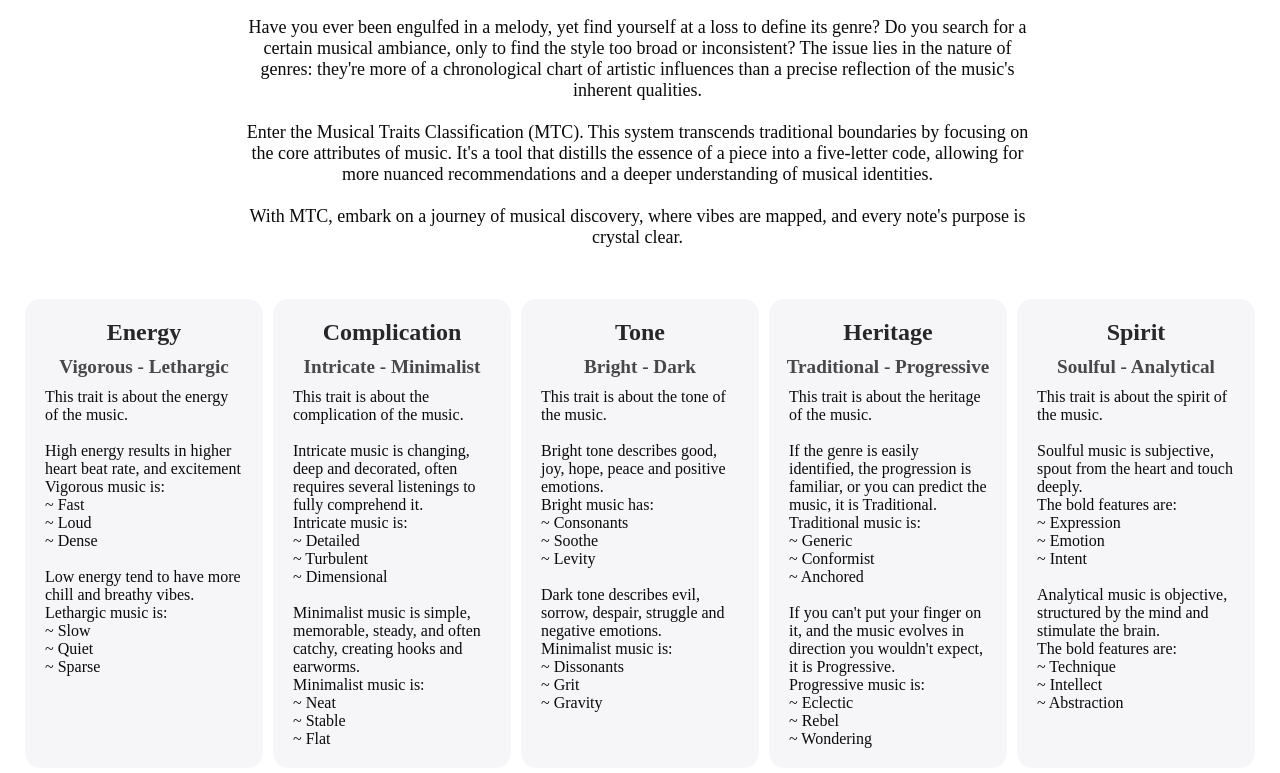
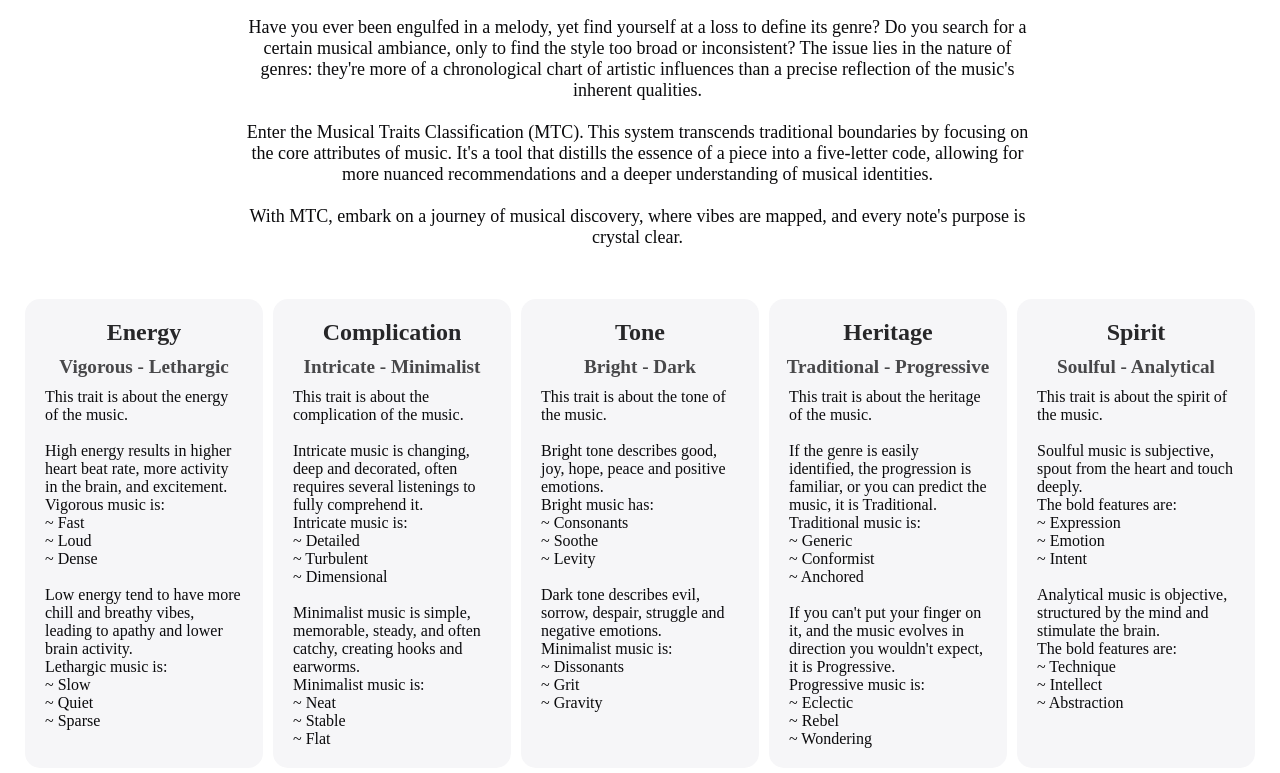
Before and after one commit to noamnavon/Orchive, a plain HTML site: page MTC.html in a window 1280 px wide. Shown: the part 147-920 px from the top of the page. Drawn offline with Linux system fonts and the light colour scheme.

Commit message:
Indentation and added content

```diff
--- a/MTC.html
+++ b/MTC.html
@@ -91,7 +91,7 @@
         <div class="trait-box">
           <p class="trait">
             This trait is about the energy of the music.<br><br>
-            High energy results in higher heart beat rate, and excitement<br>
+            High energy results in higher heart beat rate, more activity in the brain, and excitement.<br>
             Vigorous music is:
             <br> ~ Fast
             <br> ~ Loud
@@ -99,7 +99,7 @@
 
             <br><br>
 
-            Low energy tend to have more chill and breathy vibes.<br>
+            Low energy tend to have more chill and breathy vibes, leading to apathy and lower brain activity.<br>
             Lethargic music is:
             <br> ~ Slow
             <br> ~ Quiet
```
Lines whose indentation alone changed are shown as unchanged.
